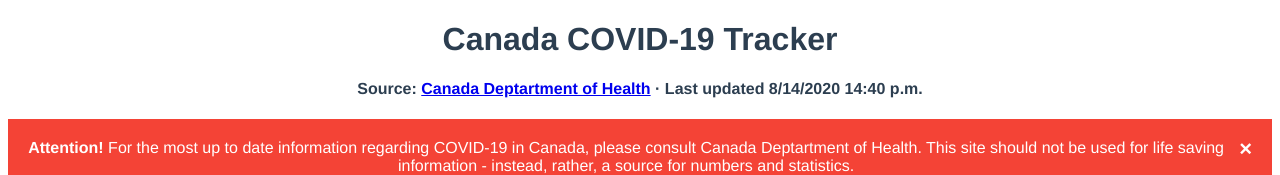
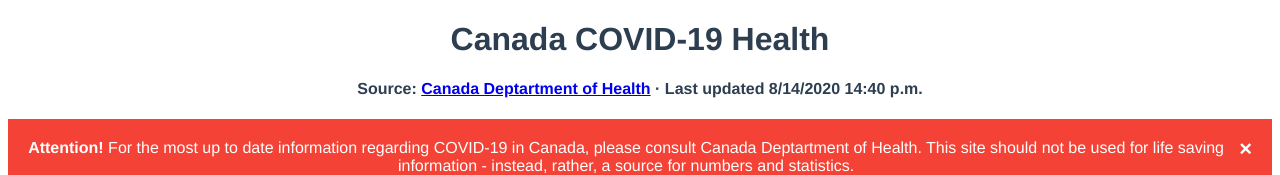
Before and after one commit to JoeyCreator/webedition, a Vue app: page / in a window 1280 px wide. Shown: the top 175 px of the page. Built offline with nearby package versions, Linux system fonts and the light colour scheme.

Commit message:
changing title.

```diff
--- a/src/components/Dashboard.vue
+++ b/src/components/Dashboard.vue
@@ -1,6 +1,6 @@
 <template>
   <div>
-    <h1>Canada COVID-19 Tracker</h1>
+    <h1>Canada COVID-19 Health</h1>
     <h4 class="text-xs">
       Source:
       <a
```
